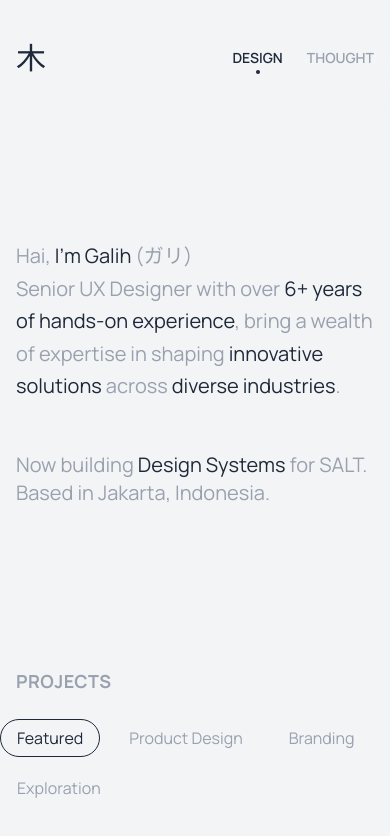
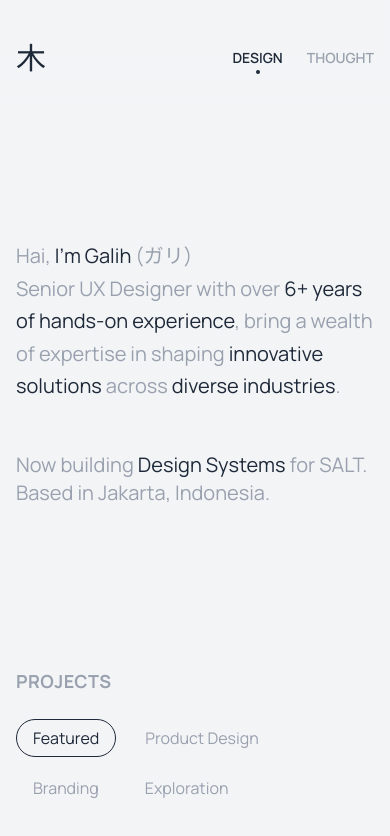
Before and after one commit to Raincember26/galih-design, a website: page index.html in a window 390 px wide. Shown: the top 836 px of the page. Drawn offline with Linux system fonts and the light colour scheme.

Commit message:
style(projects): keep the tab row inset below the container breakpoint
Bleeding the row left by 16px put the active pill's outline hard against the
viewport edge once the container goes full-bleed (no outer gutter). Disable the
negative margin at 693px and below so pills stay inside the page padding.

```diff
--- a/assets/css/main.css
+++ b/assets/css/main.css
@@ -133,6 +133,16 @@
   margin-left: calc(-1 * var(--spacing) * 4);
 }
 
+/* 693px = the container's max-width (660px) plus its px-4 padding on both sides.
+   Below that the container is full-bleed: there is no outer gutter left to bleed
+   into, so the active pill's outline would sit hard against the viewport edge.
+   Keep the ordinary inset there and let the pills stay inside the page padding. */
+@media (max-width: 693px) {
+  #project-tabs {
+    margin-left: 0;
+  }
+}
+
 .tab-btn {
   @apply border border-transparent rounded-full px-4 py-1.5 text-base font-normal text-gray-400 cursor-pointer transition-colors duration-300;
 }
```
Also changed, not shown: dist/output.css.
